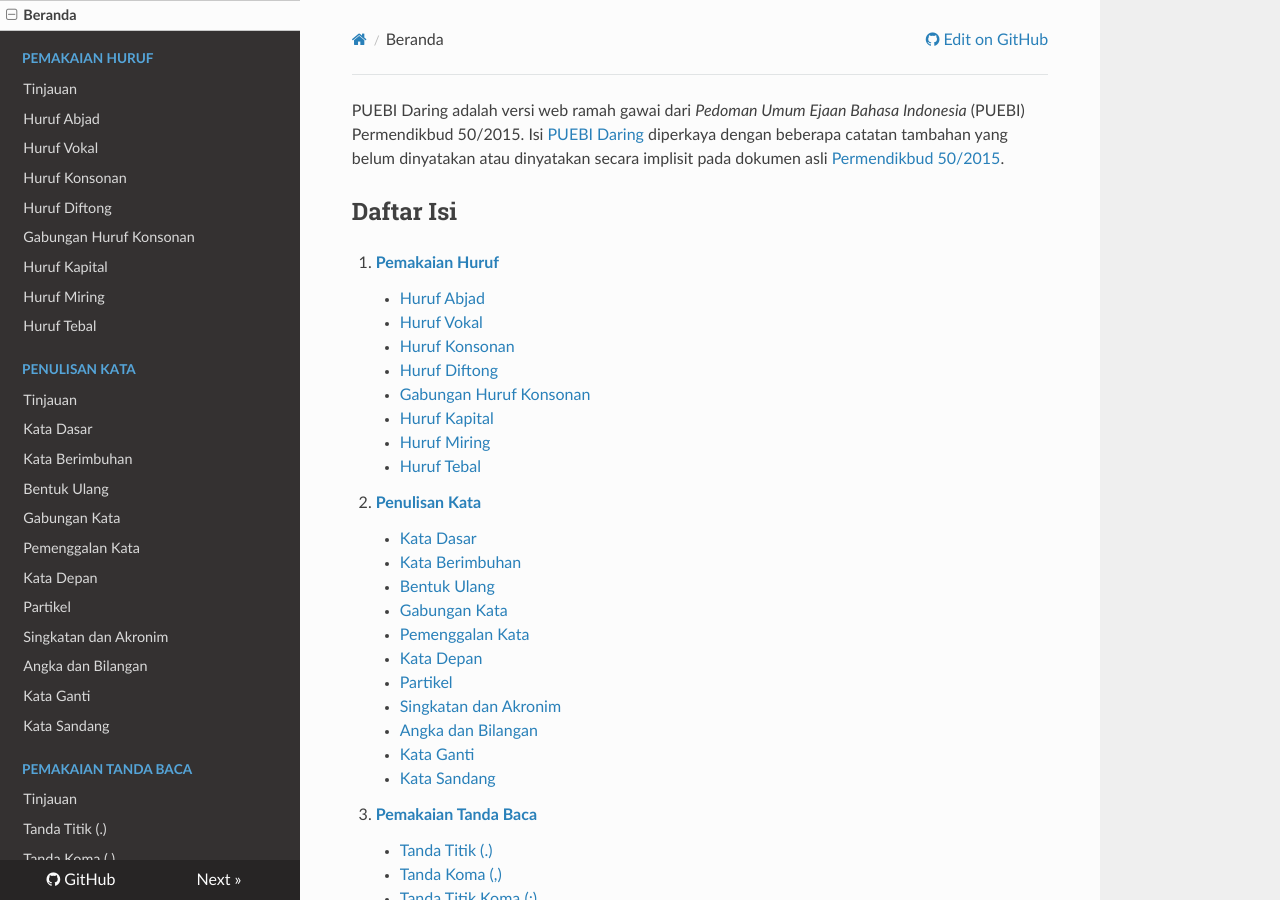
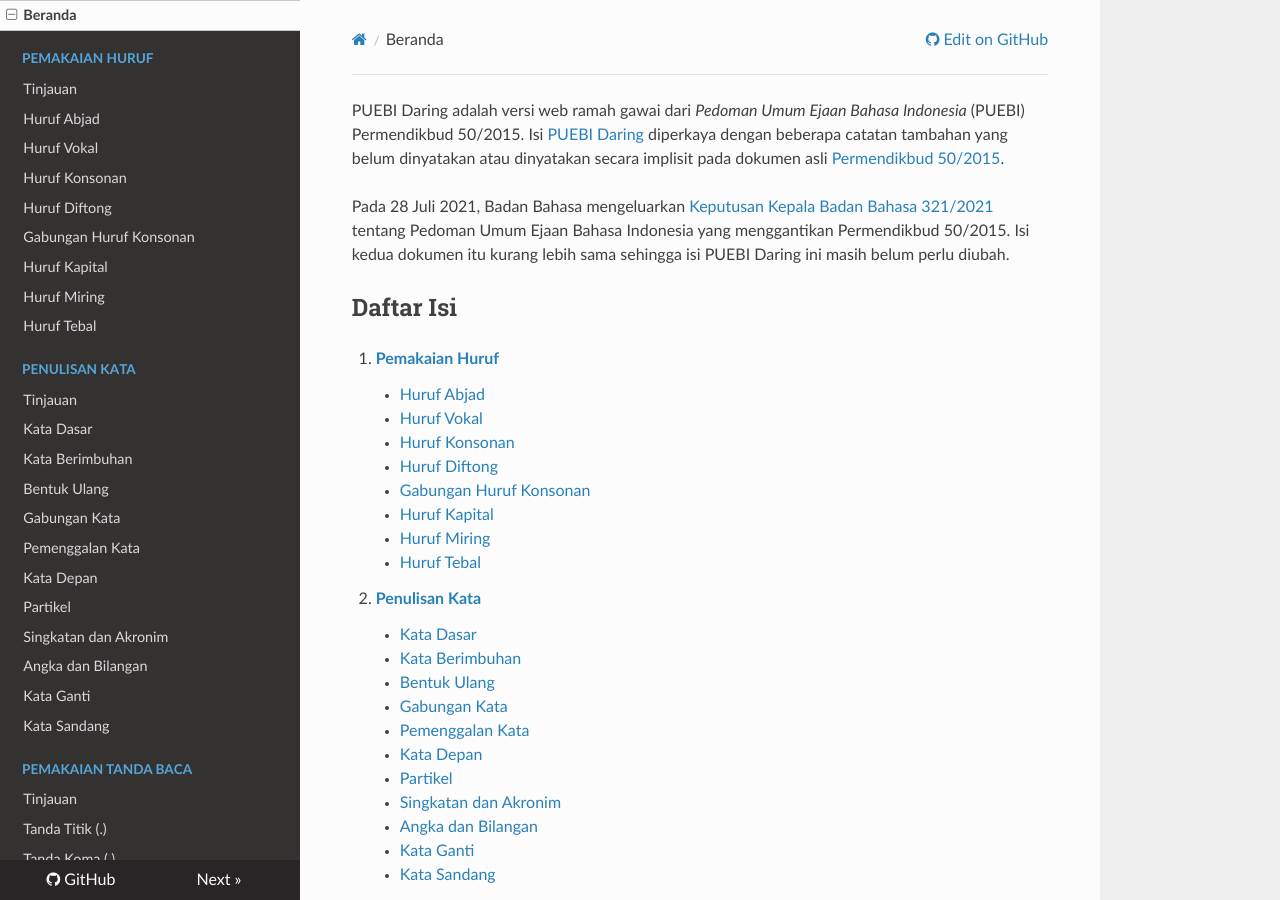
Before and after one commit to ivanlanin/puebi, an MkDocs documentation site: the page built from docs/index.md, in a window 1280 px wide and 900 px high. Built offline with MkDocs 1.6.1, drawn with Linux system fonts in a browser that asks for light colours; nearby versions of some CDN libraries; old or Windows-style settings are respelled for this version of MkDocs.

Commit message:
Update index.md

```diff
--- a/docs/index.md
+++ b/docs/index.md
@@ -1,4 +1,6 @@
 PUEBI Daring adalah versi web ramah gawai dari *Pedoman Umum Ejaan Bahasa Indonesia* (PUEBI) Permendikbud 50/2015. Isi [PUEBI Daring](http://ivanlanin.github.io/puebi) diperkaya dengan beberapa catatan tambahan yang belum dinyatakan atau dinyatakan secara implisit pada dokumen asli [Permendikbud 50/2015](https://upload.wikimedia.org/wikipedia/commons/3/33/Peraturan_Menteri_Pendidikan_dan_Kebudayaan_Nomor_50_Tahun_2015_tentang_Pedoman_Umum_Ejaan_Bahasa_Indonesia.pdf).
+
+Pada 28 Juli 2021, Badan Bahasa mengeluarkan [Keputusan Kepala Badan Bahasa 321/2021](https://badanbahasa.kemdikbud.go.id/lamanbahasa/sites/default/files/Salinan%20RKKB%20PUEBI.pdf) tentang Pedoman Umum Ejaan Bahasa Indonesia yang menggantikan Permendikbud 50/2015. Isi kedua dokumen itu kurang lebih sama sehingga isi PUEBI Daring ini masih belum perlu diubah.
 
 ## Daftar Isi
 
```
